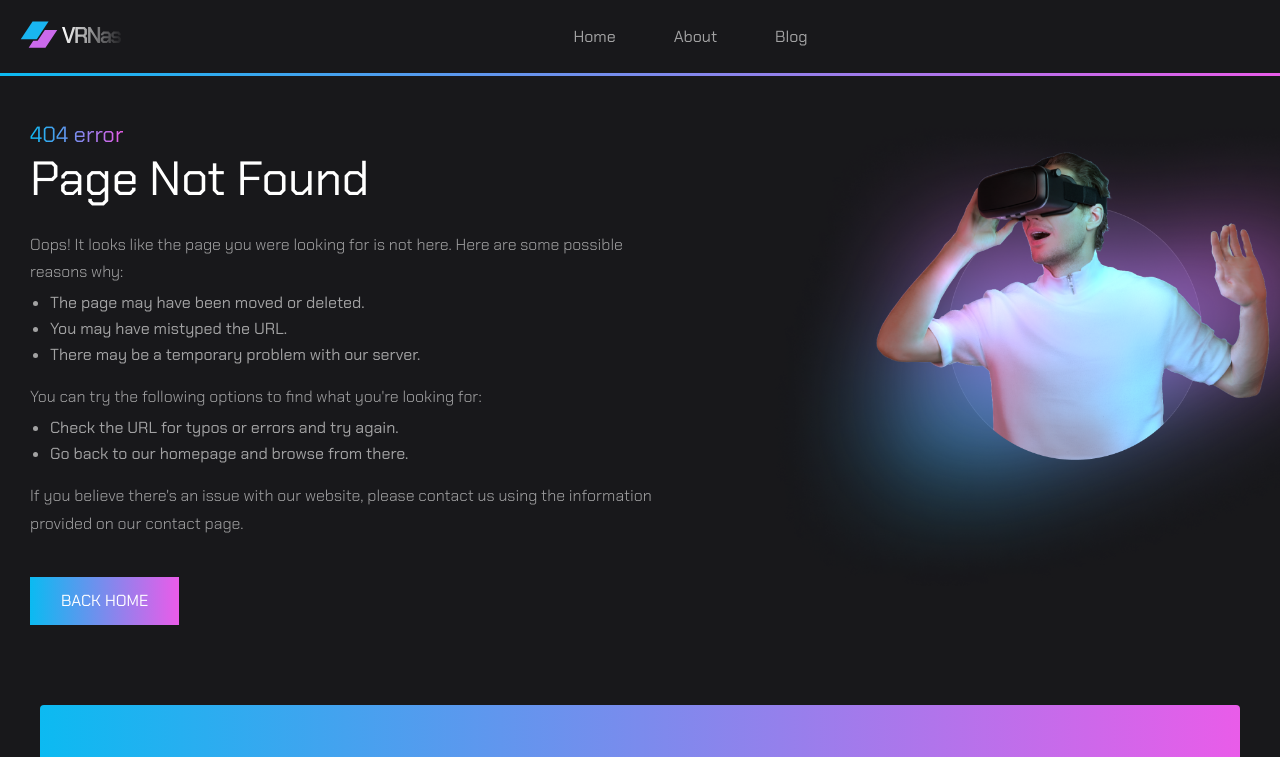
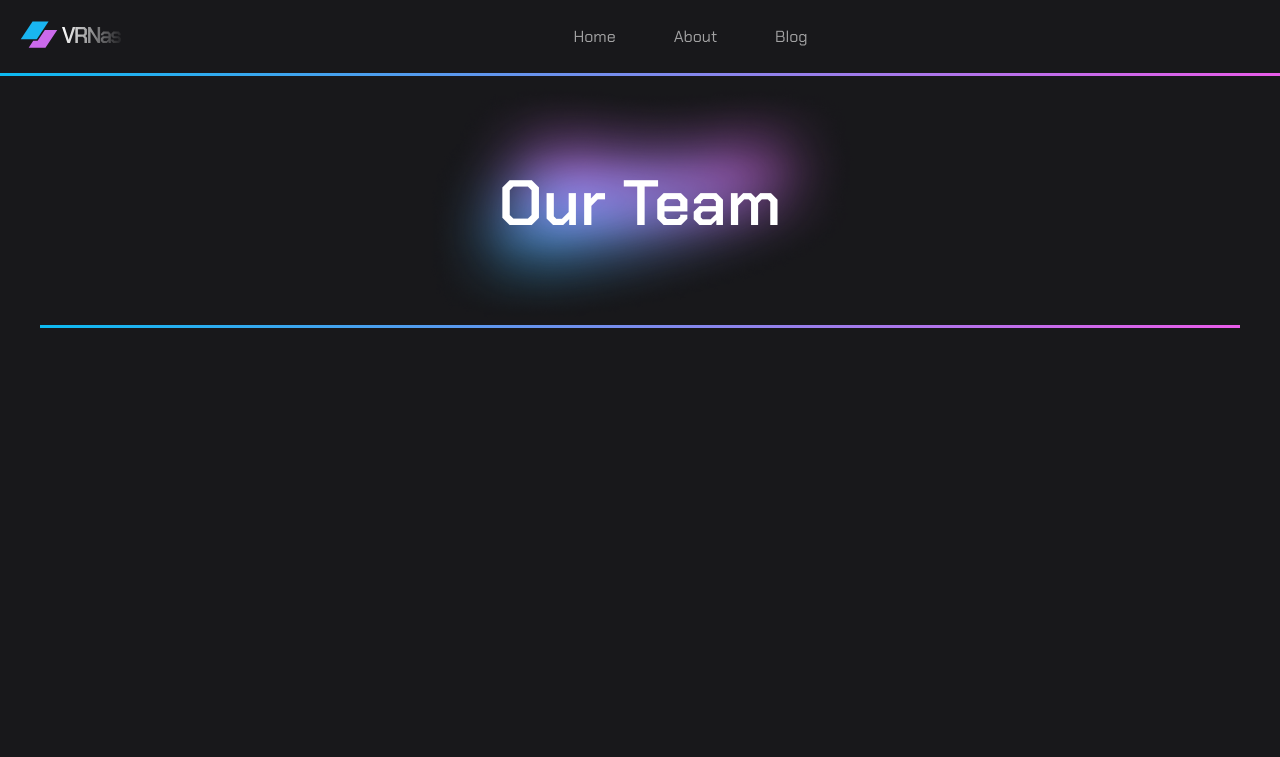
Before and after one commit to 0smir/react, a React (Create React App) app: page /our-team in a window 1280 px wide. Shown: the top 757 px of the page. Built offline with nearby package versions, Linux system fonts and the light colour scheme.

Commit message:
add template for a few pages: our-team, privacy, terms, service, add it to  app routing

```diff
--- a/src/App.js
+++ b/src/App.js
@@ -8,6 +8,10 @@ import About from './components/pages/about/About';
 import ContactUs from './components/pages/contact_us/ContactUs';
 import Error from './components/pages/error/Error';
 import Article from './components/pages/blog/Article';
+import TermsAndConditions from './components/pages/terms/TermsAndConditions';
+import PrivacyPolicy from './components/pages/privacy/PrivacyPolicy';
+import OurTeam from './components/pages/our_team/OurTeam';
+import ServicePage from './components/pages/service/ServicePage';
 
 //styles imports
 
@@ -24,9 +28,13 @@ function App() {
           <Route index element={<Home />} />
           <Route path="about" element={<About />} />
           <Route path="blog" element={<Blog />} />
+          <Route path="article/:id" element={<Article />} />
           <Route path="faq" element={<FAQ />} />
           <Route path="contact-us" element={<ContactUs />} />
-          <Route path="article/:id" element={<Article />} />
+          <Route path="our-team" element={<OurTeam />} />
+          <Route path="terms" element={<TermsAndConditions />} />
+          <Route path="privacy" element={<PrivacyPolicy />} />
+          <Route path="service" element={<ServicePage />} />
           <Route path="*" element={<Error />} />
         </Route>
       </Routes>
--- /dev/null
+++ b/src/components/pages/our_team/OurTeam.jsx
@@ -0,0 +1,13 @@
+import PageTitle from "../../../components/structure-components/common/PageTitle";
+
+function OurTeam() {
+    return(
+        <div className="page">
+            <div className="container">
+                 <PageTitle text={'Our Team'}/>
+            </div>
+        </div>
+
+    )
+}
+export default OurTeam;
--- /dev/null
+++ b/src/components/pages/privacy/PrivacyPolicy.jsx
@@ -0,0 +1,12 @@
+import PageTitle from "../../../components/structure-components/common/PageTitle";
+function PrivacyPolicy() {
+    return(
+        <div className="page">
+            <div className="container">
+                 <PageTitle text={'Privacy Policy'}/>
+            </div>
+        </div>
+
+    )
+}
+export default PrivacyPolicy;
--- /dev/null
+++ b/src/components/pages/service/ServicePage.jsx
@@ -0,0 +1,12 @@
+import PageTitle from "../../../components/structure-components/common/PageTitle";
+function ServicePage() {
+    return(
+        <div className="page">
+            <div className="container">
+                 <PageTitle text={'Service'}/>
+            </div>
+        </div>
+    )
+}
+
+export default ServicePage;
--- /dev/null
+++ b/src/components/pages/terms/TermsAndConditions.jsx
@@ -0,0 +1,12 @@
+import PageTitle from "../../../components/structure-components/common/PageTitle";
+function TermsAndConditions() {
+    return(
+        <div className="page">
+            <div className="container">
+                <PageTitle text={'Terms And Conditions'}/>
+            </div>
+        </div>
+    )
+}
+
+export default TermsAndConditions;
```
Also changed, not shown: src/components/pages/blog/Blog.jsx (+0 -10 lines).
